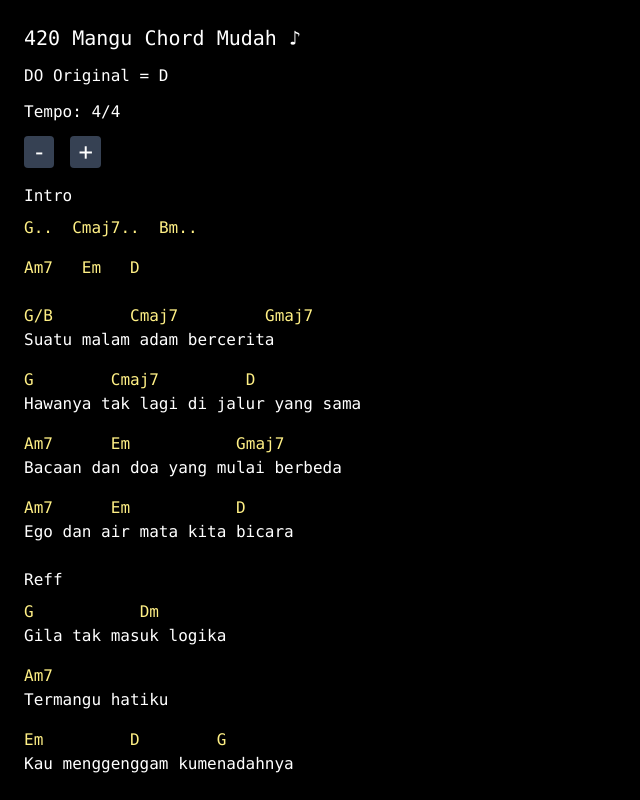
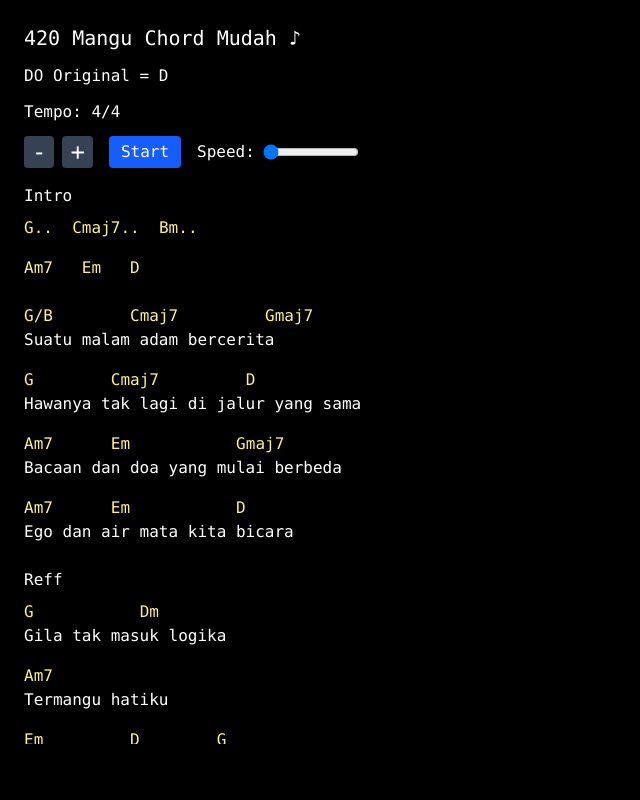
Before and after one commit to EmilFerdinanA/chordkita-temp, a React (Vite) app: page / in a window 1280 px wide. Shown: the top 800 px of the page, without its empty margins (0-640 px from the left). Built offline with nearby package versions, Linux system fonts and the light colour scheme.

Commit message:
auto scroll

```diff
--- a/src/App.tsx
+++ b/src/App.tsx
@@ -1,4 +1,4 @@
-import React, { useState } from "react";
+import React, { useEffect, useRef, useState } from "react";
 
 // Song data
 const song = {
@@ -102,7 +102,6 @@ const song = {
   ],
 };
 
-// List of valid chord roots in sharp format
 const CHORDS = [
   "C",
   "C#",
@@ -118,7 +117,6 @@ const CHORDS = [
   "B",
 ];
 
-// Enharmonic map for flats and rare cases
 const enharmonicMap: Record<string, string> = {
   Db: "C#",
   Eb: "D#",
@@ -131,7 +129,6 @@ const enharmonicMap: Record<string, string> = {
   "B#": "C",
 };
 
-// Transpose a single chord and preserve trailing dots
 function transposeSingleChord(chord: string, steps: number): string {
   const dotMatch = chord.match(/(\.*)$/);
   const trailingDots = dotMatch ? dotMatch[0] : "";
@@ -143,11 +140,9 @@ function transposeSingleChord(chord: string, steps: number): string {
     if (!match) return part;
     let [_, root, accidental, suffix] = match;
     let rootNote = root + accidental;
-
     if (enharmonicMap[rootNote]) rootNote = enharmonicMap[rootNote];
     const index = CHORDS.indexOf(rootNote);
     if (index === -1) return part;
-
     const newIndex =
       (((index + steps) % CHORDS.length) + CHORDS.length) % CHORDS.length;
     return CHORDS[newIndex] + suffix;
@@ -181,14 +176,32 @@ function renderChordWithSpaces(chordLine: string) {
 
 function ChordViewer({ song }: { song: typeof song }) {
   const [transpose, setTranspose] = useState(0);
+  const [autoScroll, setAutoScroll] = useState(false);
+  const [scrollSpeed, setScrollSpeed] = useState(1);
+  const scrollRef = useRef<HTMLDivElement>(null);
+
+  useEffect(() => {
+    let interval: number | undefined;
+
+    if (autoScroll) {
+      interval = window.setInterval(() => {
+        if (scrollRef.current) {
+          scrollRef.current.scrollTop += scrollSpeed;
+        }
+      }, 100); // every 30ms
+    }
+
+    return () => clearInterval(interval);
+  }, [autoScroll, scrollSpeed]);
 
   return (
     <div className="p-6 text-white bg-black font-mono min-h-screen">
       <div className="mb-4 flex flex-col gap-3">
-        <h1 className="text-xl ">420 Mangu Chord Mudah ♪</h1>
+        <h1 className="text-xl">420 Mangu Chord Mudah ♪</h1>
         <div>DO Original = {song.capo}</div>
         <div>Tempo: {song.tempo}</div>
-        <div className="flex gap-4">
+        <div className="flex gap-4 items-center flex-wrap">
+          <div className="flex gap-2 items-center">
             <button
               onClick={() => setTranspose((t) => t - 1)}
               className="bg-gray-700 px-2 rounded hover:bg-gray-600 text-2xl"
@@ -202,8 +215,29 @@ function ChordViewer({ song }: { song: typeof song }) {
               +
             </button>
           </div>
+
+          <button
+            onClick={() => setAutoScroll((prev) => !prev)}
+            className="bg-blue-600 px-3 py-1 rounded hover:bg-blue-500"
+          >
+            {autoScroll ? "Stop" : "Start"}
+          </button>
+
+          <div className="flex items-center gap-2">
+            <label>Speed:</label>
+            <input
+              type="range"
+              min="1"
+              max="10"
+              value={scrollSpeed}
+              onChange={(e) => setScrollSpeed(Number(e.target.value))}
+              className="w-24"
+            />
+          </div>
+        </div>
       </div>
 
+      <div ref={scrollRef} className="overflow-y-auto max-h-[70vh] pr-4">
         {song.sections.map((section, i) => (
           <div key={i} className="mb-6">
             {section.title && <h2 className="mb-2">{section.title}</h2>}
@@ -222,6 +256,7 @@ function ChordViewer({ song }: { song: typeof song }) {
           </div>
         ))}
       </div>
+    </div>
   );
 }
 
```
Lines whose indentation alone changed are shown as unchanged.
